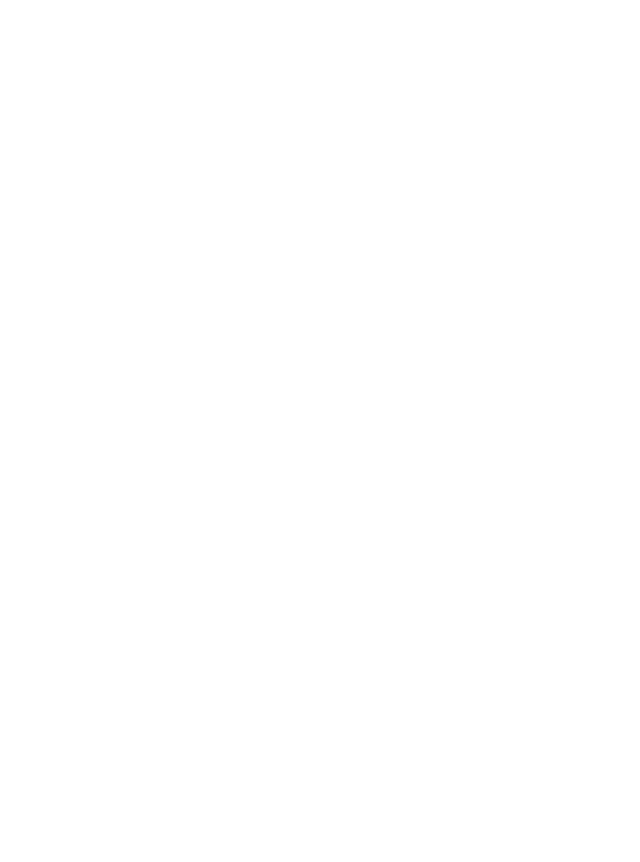
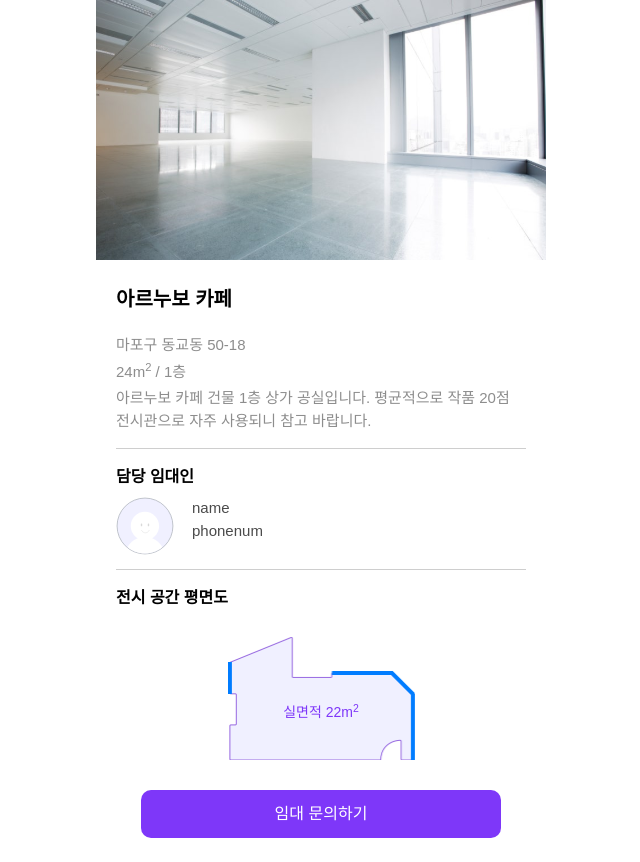
Before and after one commit to LikeLionHackathon/Hackathon-FrontEnd, a React (Vite) app: page /rent in a window 1280 px wide. Before the commit this address had no page. Shown: the whole page, without its empty margins (319-959 px from the left). Before the commit the page ends 800 px from the top, so only its background shows below. Built offline with nearby package versions, Linux system fonts and the light colour scheme; a web font is replaced by a local one.

Commit message:
장소 임대 페이지 구현 및 별점 api 연결

```diff
--- a/src/App.jsx
+++ b/src/App.jsx
@@ -9,6 +9,7 @@ import ExhibitionDetail from './pages/ExhibitonDetail';
 import ExhibitionDetailConfirm from './pages/ExhibitionDetailConfirm';
 import Onboarding from './pages/OnBoarding';
 import { Login } from './pages/Login';
+import RentPage from './pages/RentPage';
 
 function App() {
   return (
@@ -23,6 +24,7 @@ function App() {
           <Route path='/exhibitionDetailConfirm' element={<ExhibitionDetailConfirm/>} />
           <Route path="/onboarding" element={<Onboarding />} />
           <Route path='/login' element={<Login />}></Route>
+          <Route path='/rent' element={<RentPage />} />
         </Route>
       </Routes>
     </BrowserRouter>
--- a/src/apis/exhibition.js
+++ b/src/apis/exhibition.js
@@ -1,11 +1,11 @@
 import axiosInstance from './axios';
 
-export const sendRating = async ({exhib_id, rate, userId}) => {
+export const sendRating = async ({exhibitionId, rate, userId}) => {
     try{
-        const res = await axiosInstance.post(`/api/v1/exhibitions/${exhib_id}/reviews`, {
+        const res = await axiosInstance.post(`/api/v1/exhibitions/${exhibitionId}/reviews`, {
             userId,
             rate,
-            exhib_id,
+            exhibitionId,
         });
         console.log("백엔드 전송 성공:", res.data);
         return res.data;
--- a/src/components/exhibition/ExhibitionModal.jsx
+++ b/src/components/exhibition/ExhibitionModal.jsx
@@ -1,10 +1,9 @@
-import posterImg from "../../assets/poster.svg";
 import { FaStar } from "react-icons/fa";
 import { useEffect, useState } from "react";
 import { sendRating } from "../../apis/exhibition";
 
 
-const ExhibitionModal = ({onClose}) => {
+const ExhibitionModal = ({exhib_id, posterImg, onClose}) => {
 
     const [rating, setRating] = useState(0);
     const [hover, setHover] = useState(0);
@@ -24,11 +23,12 @@ const ExhibitionModal = ({onClose}) => {
     const handleClick = async () => {
         setRating(hover);
         console.log(hover);
+        console.log(rating);
 
         try{
             const result = await sendRating({
                 userId: 1,
-                exhib_id: 10,
+                exhibitionId: exhib_id,
                 rate: hover,
             });
             console.log("응답 성공: ", result);
@@ -45,16 +45,18 @@ const ExhibitionModal = ({onClose}) => {
     useEffect (() => {
         document.body.style.overflow = `hidden`;
         return () => document.body.style = `overflow: auto`;
-    }, [])
+    }, []);
 
     return (
         <div className="bg-[#000000B2] backdrop-blur-[3px] fixed inset-0 flex flex-col justify-center items-center">
             <div className="w-[308px] h-[438px] -mb-[1px] bg-white pt-[8px] [clip-path:polygon(0_0,100%_0,100%_calc(100%-19px),calc(100%-38px)_100%,38px_100%,0_calc(100%-19px))]">
-                <img
-                    src={posterImg}
-                    alt="poster_image"
-                    className="w-[290px] mx-auto"
-                />
+                <div className="w-[290px] h-[410px] overflow-hidden mx-auto">
+                    <img
+                        src={posterImg}
+                        alt="poster_image"
+                        className="w-full object-cover"
+                    />
+                </div>
             </div>
             <div className="w-[308px] h-[124px] bg-white flex flex-col justify-center pl-[16px] gap-[5px] [clip-path:polygon(38px_0,calc(100%-38px)_0,100%_19px,100%_100%,0_100%,0_19px)]">
                 <p className="text-[12px] text-darkgrey02 pl-[10px]">이번 전시는 재밌게 보셨나요?</p>
--- a/src/components/mainpage/ArtistModal.jsx
+++ b/src/components/mainpage/ArtistModal.jsx
@@ -1,6 +1,6 @@
 import { useEffect } from "react";
 
-const ArtistModal = ({open, onClose, name}) => {
+const ArtistModal = ({open, onClose, name, text, type}) => {
 
     useEffect (() => {
         if (open) {
@@ -22,13 +22,13 @@ const ArtistModal = ({open, onClose, name}) => {
 
                 <div className="flex flex-col justify-center items-center absolute top-[356px] text-[16px]">
                     <p><span className="font-bold">{name}</span>님에게</p>
-                    <p>전시 협업 문의 메세지를</p>
+                    <p>{text}</p>
                     <p>보내시겠어요?</p>
                 </div>
 
                 <div className="flex flex-col absolute bottom-[21px] gap-[12px]">
                     <button className="w-[300px] h-[48px] bg-purple_main rounded-[10px] text-white cursor-pointer">
-                        네, 메세지를 보낼래요!
+                        네, {type} 보낼래요!
                     </button>
                     <button
                         className="w-[300px] h-[48px] text-purple_main rounded-[10px] bg-grey05 cursor-pointer"
--- a/src/components/mainpage/MainArtist.jsx
+++ b/src/components/mainpage/MainArtist.jsx
@@ -82,6 +82,8 @@ const MainArtist = () => {
                 open={openMessage}
                 onClose={() => setOpenMessage(false)}
                 name={ArtistName}
+                text={"전시 협업 문의 메세지를 "}
+                type={"메세지를"}
             />
         </div>
     )
--- a/src/components/mainpage/PlaceCard.jsx
+++ b/src/components/mainpage/PlaceCard.jsx
@@ -1,11 +1,14 @@
+import { useNavigate } from "react-router-dom";
 import placeImg from "../../assets/cafe01.svg";
 
 const PlaceCard = () => {
+    const nav = useNavigate();
+
     return (
         <div className="flex h-[139px] mb-[15px] border-t-1 border-t-grey06">
-            <div className="flex flex-row mt-[15px] w-full gap-[16px]">
+            <div className="flex flex-row mt-[15px] w-full gap-[16px]" onClick={() => nav("/rent")}>
                 <div className="w-[124px] h-[124px]">
-                    <img src={placeImg} alt="전시 공간 이미지" className="w-[124px] h-[124px]"/>
+                    <img src={placeImg} alt="전시 공간 이미지" className="w-full h-full object-cover rounded-[5px]"/>
                 </div>
 
                 <div className="flex flex-col justify-center gap-[8px] w-[220px]">
--- a/src/index.css
+++ b/src/index.css
@@ -18,6 +18,7 @@
   --color-darkgrey01: #8D8D8D;
   --color-darkgrey02: #727272;
   --color-darkgrey03: #666B73;
+  --color-darkgrey04: #4B4B4B;
   --color-black: #000000;
   --color-purple_main: #7E37F9;
   --color-purple01: #9769E1;
--- a/src/pages/ExhibitonDetail.jsx
+++ b/src/pages/ExhibitonDetail.jsx
@@ -18,6 +18,7 @@ const ExhibitionDetail = () => {
 
     console.log(location.state.exhibition);
     const {
+        id,
         title,
         place,
         description,
@@ -149,6 +150,8 @@ const ExhibitionDetail = () => {
 
             {isOpen &&
             <ExhibitionModal
+                exhib_id={id}
+                posterImg = {posterImageUrl}
                 onClose={() => {setIsOpen(false); setIsVisited(true)}}
             />}
         </div>
--- /dev/null
+++ b/src/pages/RentPage.jsx
@@ -0,0 +1,72 @@
+import placeImg from "../assets/cafe01.svg";
+import profile from "../assets/mainProfile.svg";
+import floorImg from "../assets/floorPlan.png";
+import { useState } from "react";
+import ArtistModal from "../components/mainpage/ArtistModal";
+
+const RentPage = () => {
+    const [openModal, setOpenModal] = useState(false);
+    const [ArtistName, setArtistName] = useState("");
+
+    const handleSendMessage = (name) => {
+        setArtistName(name);
+        setOpenModal(true);
+    }
+
+    return (
+        <div className="mx-auto w-full max-w-[450px]">
+            <div className="w-full h-[260px] overflow-hidden">
+                <img src={placeImg} alt="place_image" className="w-full h-full object-cover"/>
+            </div>
+
+            <div className="w-full px-[20px] py-[24px] flex flex-col">
+                <div className="flex flex-col gap-[20px]">
+                    <h1 className="font-bold text-[20px]">아르누보 카페</h1>
+                    <div className="flex flex-col gap-[4px] text-[15px] text-darkgrey01">
+                        <p>마포구 동교동 50-18</p>
+                        <p>24m<sup>2</sup> / 1층</p>
+                        <p>아르누보 카페 건물 1층 상가 공실입니다. 평균적으로 작품 20점 전시관으로 자주 사용되니 참고 바랍니다.</p>
+                    </div>
+                </div>
+
+                <div className="flex flex-col h-[122px] border-y-1 border-grey06 my-[16px] py-[16px] gap-[8px]">
+                    <h1 className="font-semibold text-[16px]">담당 임대인</h1>
+                    <div className="flex flex-row gap-[18px]">
+                        <img src={profile} alt="profile" className="w-[58px] h-[58px]"/>
+                        <div className="flex flex-col text-[15px] text-darkgrey04">
+                            <p>name</p>
+                            <p>phonenum</p>
+                        </div>
+                    </div>
+                </div>
+
+                <div className="flex flex-col gap-[26px]">
+                    <h1 className="font-semibold text-[16px]">전시 공간 평면도</h1>
+                    <div className="flex justify-center items-center">
+                        <img src={floorImg} alt="floorImage" className="w-[187px]" />
+                        <p className="absolute z-1 mt-[30px] text-purple_main text-[14px]">실면적 22m<sup>2</sup></p>
+                    </div>
+                </div>
+
+                <div className="mt-[30px] flex justify-center items-center px-[25px]">
+                    <button
+                        className="w-full h-[48px] bg-purple_main text-white rounded-[10px] cursor-pointer"
+                        onClick={() => handleSendMessage("예나")}
+                    >
+                        임대 문의하기
+                    </button>
+                </div>
+            </div>
+
+            <ArtistModal
+                open={openModal}
+                onClose={() => setOpenModal(false)}
+                name={ArtistName}
+                text={"전시 공간 임대 문의 폼을 "}
+                type={"폼을"}
+            />
+        </div>
+    )
+}
+
+export default RentPage;
```
Also changed, not shown: src/assets/floorPlan.png (added).
